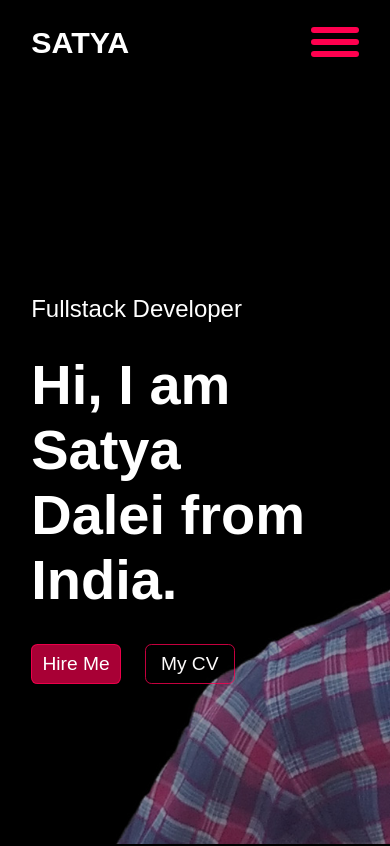
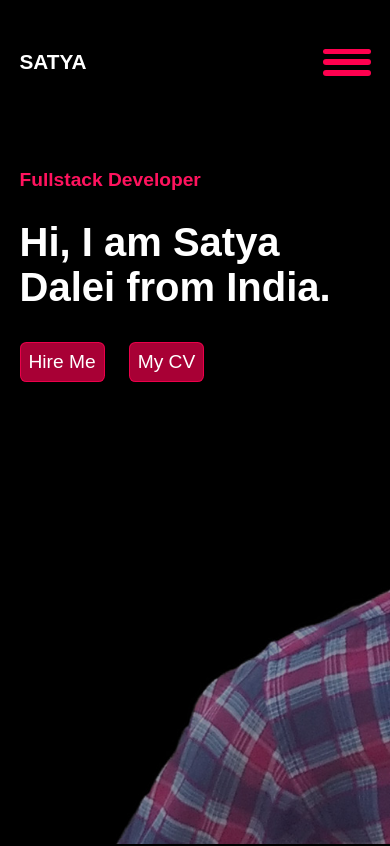
Before and after one commit to satyadalei/portfolio, a plain HTML site: page index.html in a window 390 px wide. Shown: the top 846 px of the page. Drawn offline with Linux system fonts and the light colour scheme.

Commit message:
fixing some issues regarding responsiveness

```diff
--- a/index.html
+++ b/index.html
@@ -35,7 +35,7 @@
     <div id="header" class="header">
       <div class="container">
         <nav>
-          <h1>SATYA</h1>
+          <h1 class="logo" >SATYA</h1>
 
           <div id="hamburg_menubar" class="hamburg_menubar">
             <div id="bar1" class="bar1 bar"></div>
--- a/responsive-index.css
+++ b/responsive-index.css
@@ -5,8 +5,15 @@
         position: relative;
         overflow: hidden;
     }
-    .header nav h1{
-        font-size: 1.9rem;
+    .header nav h1.logo{
+        font-size: 1.5rem;
+    }
+    .header .hamburg_menubar .bar{
+        width: 3rem;
+        height: 0.35rem;
+        background-color: #ff004f;
+        margin: 5px 0 5px 0;
+        border-radius: 2rem;
     }
     .header nav{
        height: 10vh;
@@ -66,36 +73,34 @@
         font-size: 1.2rem;
     }
 }
-/* Height*/
-@media screen and (max-height: 700px){
-    .header-text{
-        top: 25%;
-    }
-    .header-text h1{
-        font-size: 2rem;
-        margin-bottom: 1rem;
-    }
-}
-/* Height*/
-@media screen and (max-height: 670px){
-    .header-text{
-        top: 23%;
-    }
-    .header-text h1{
-        font-size: 1.8rem;
-        margin-bottom: 1rem;
-    }
-    .header .cta a{
-        font-size: 1rem;
-    }
-    #about .row .about-col-2 .sub-title{
-        font-size: 3rem;
-    }
-}
 /**Width/
 /* --------------mobile version < 400px --------- */
 @media screen and (max-width:400px){  /**Width/
     /* ---------------ABOUT---------------------- */
+    .header{
+        padding: 20px 5%;
+        width: 100%;
+    }
+    .header nav h1{
+        font-size : 1.3rem !important;;
+        color: white;
+    }
+    .header nav ul{
+        top: 14vh;
+    }
+    .header nav ul li{
+        margin: 1.5rem 0 1.5rem 0;
+    }
+    .header nav ul li a{
+        font-size: 1.2rem;
+    }
+    .header-text h1{
+        font-size: 2.5rem !important;
+        margin-bottom: 1rem;
+    }
+    .header-text p{
+        font-size: 1.2rem;
+    }
     #about .row{
         flex-direction: column;
     }
@@ -153,3 +158,29 @@
         margin-bottom: 2rem;
     }
 }
+/* Height*/
+@media screen and (max-height: 700px){
+    .header-text{
+        top: 25%;
+    }
+    .header-text h1{
+        font-size: 2rem;
+        margin-bottom: 1rem;
+    }
+}
+/* Height*/
+@media screen and (max-height: 670px){
+    .header-text{
+        top: 23%;
+    }
+    .header-text h1{
+        font-size: 2.8rem;
+        margin-bottom: 1rem;
+    }
+    .header .cta a{
+        font-size: 1rem;
+    }
+    #about .row .about-col-2 .sub-title{
+        font-size: 3rem;
+    }
+}
--- a/style.css
+++ b/style.css
@@ -24,7 +24,7 @@ body{
     justify-content: space-between;
     flex-wrap: wrap;
 }
-.header nav h1{
+.header nav h1.logo{
     font-size:2rem;
     color: white;
 }
@@ -65,11 +65,13 @@ body{
 .header-text{
     position: absolute;
     z-index: 2;
-    top: 35%!important;
+    top: 35%;
 }
 .header-text p{
     margin-bottom: 1.3rem;
     font-size: 1.5rem;
+    color: #ff135e;
+    font-weight: bold;
 }
 .header-text h1{
     font-size: 4rem;
@@ -89,7 +91,7 @@ body{
      border-radius: 0.4rem;
      padding: 0.5rem;
      display: block;
-     width: 25%;
+     min-width: max-content;
      text-align: center;
      transition: 0.2s;
      cursor: pointer;
@@ -100,13 +102,12 @@ body{
 }
 .header .cta a.cta-hire-me:hover{
     background-color: #ff004f;
-    border: 1px solid #ff0051a8 ;
 }
 .header .cta a.cta-see-cv{
-    color: #fdfbfb;
+    background-color: #ff0051a8;
+    color: white;
 }
 .header .cta a.cta-see-cv:hover{
-    border: 1px solid #ff004f ;
     background-color: #ff004f;
 }
 /* --------------------------------------ABOUT--------------------------------- */
@@ -186,6 +187,7 @@ body{
 /* ------------------------------SERVICES----------------------- */
 #services{
     padding: 30px 5% 0 5%;
+    overflow: hidden;
 }
 .sub-title{
     font-size: 3rem;
@@ -199,7 +201,7 @@ body{
 #services .row div{
     width: 30%;
     min-height: 200px;
-    min-width: 300px;
+    min-width: 220px;
     margin: 1rem;
     border-radius: 10px;
     background-color: #50505046;
@@ -237,6 +239,7 @@ body{
 /* ------------------------------My work ----------------- */
 #portfolio{
     padding: 50px 5% 0 5%;
+    overflow: hidden;
 }
 #portfolio .sub-title{
     text-align: start;
@@ -258,8 +261,6 @@ body{
     position: relative;
     border-radius: 10px;
     margin-right: 1rem;
-    overflow: hidden;
-    /* flex-basis: 30%; */
 }
 #portfolio .portfolio-item-list div img{
     width: 100%;
@@ -313,6 +314,7 @@ body{
 /* --------------------------CONTACT----------------------- */
 #contact{
     padding:50px 10% 3rem 10%;
+    overflow: hidden;
 }
 .contact-col-1{
     min-height: 300px;
```
